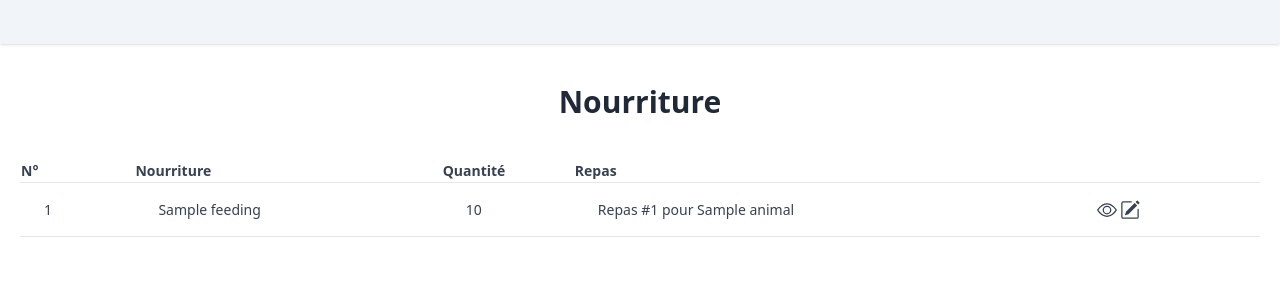
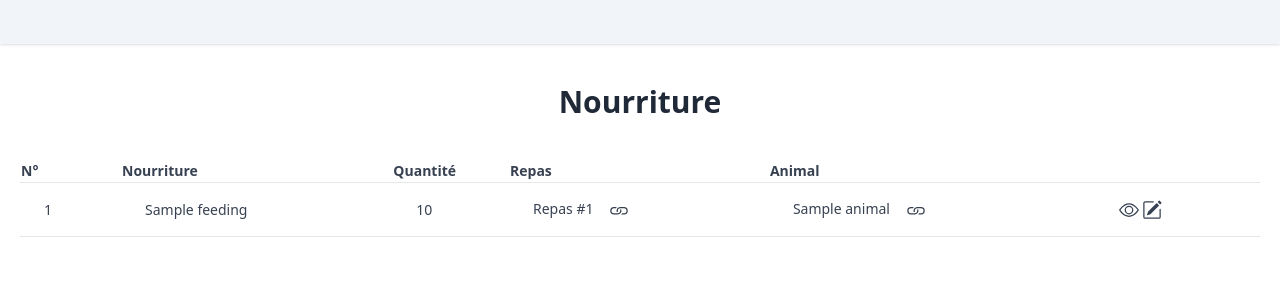
Before and after one commit to brunoturpeau/arcadiazoo-backend, a Symfony app: template templates/admin/eating/index.html.twig in a window 1280 px wide. Shown: the top 300 px of the page. Run offline with Twig, Linux system fonts and the light colour scheme; the template is opened without the code that fills it: most values are stand-ins (such as "Sample title", 1, 10 or a date in 2020); style sheets or scripts are compiled from the project's sources; some libraries are stand-ins or nearby versions.

Commit message:
feat: add link food and animal on index eating

```diff
--- a/templates/admin/eating/index.html.twig
+++ b/templates/admin/eating/index.html.twig
@@ -23,6 +23,7 @@
                 <th>Nourriture</th>
                 <th>Quantité</th>
                 <th>Repas</th>
+                <th>Animal</th>
                 <th></th>
             </tr>
             </thead>
@@ -32,7 +33,16 @@
                     <td>{{ eating.id }}</td>
                     <td>{{ eating.feeding }}</td>
                     <td>{{ eating.quantity }}</td>
-                    <td>Repas #{{ eating.food.id }} pour {{ eating.food.animal.name}} </td>
+                    <td>
+                        <a href="{{ path('app_food_show', {'id': eating.food.id}) }}">
+                            Repas #{{ eating.food.id }} {{ include('_partials/icons/_link.html.twig') }}
+                        </a>
+                    </td>
+                    <td>
+                        <a href="{{ path('app_animal_show',{ 'id': eating.food.animal.id}) }}">
+                            {{ eating.food.animal.name}} {{ include('_partials/icons/_link.html.twig') }}
+                        </a>
+                    </td>
                     <td>
                         <a href="{{ path('app_eating_show', {'id': eating.id}) }}">
                             {{ include('_partials/icons/_eye.html.twig') }}
@@ -44,7 +54,7 @@
                 </tr>
             {% else %}
                 <tr>
-                    <td colspan="5">Aucun résultat</td>
+                    <td colspan="6">Aucun résultat</td>
                 </tr>
             {% endfor %}
             </tbody>
```
Also changed, not shown: doc/integration.md (+14 -1 lines).
